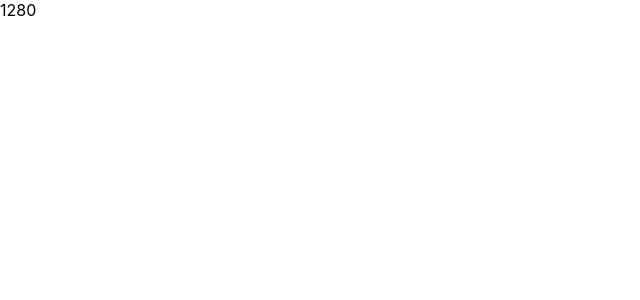
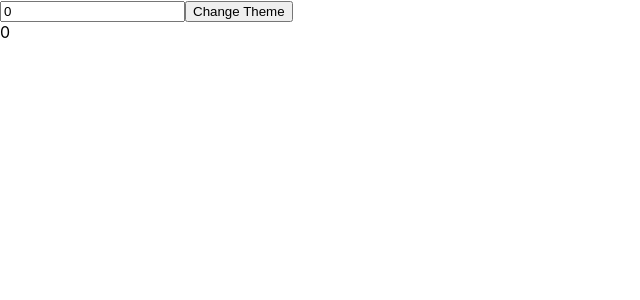
Before and after one commit to ianturner88/wds-react-hooks, a React (Create React App) app in the folder hooks-intro/: page / in a window 1280 px wide. Shown: the top 300 px of the page, without its empty margins (0-640 px from the left). Built offline with nearby package versions, Linux system fonts and the light colour scheme.

Commit message:
useMemo boilerplate code

```diff
--- a/hooks-intro/src/App.js
+++ b/hooks-intro/src/App.js
@@ -2,11 +2,12 @@
 import Hook1 from './hooks/Hook1-useState';
 import Hook2 from './hooks/Hook2-useEffect';
 import Hook3 from './hooks/Hook3-useEffect';
+import Hook4 from './hooks/Hooks4-useMemo';
 
 function App() {
   return (
     <>
-      <Hook3 />
+      <Hook4 />
     </>
   );
 }
--- /dev/null
+++ b/hooks-intro/src/hooks/Hooks4-useMemo.js
@@ -0,0 +1,33 @@
+import React, { useState, useEffect } from 'react';
+
+function Hook4() {
+  const [number, setNumber] = useState(0);
+  const [dark, setDark] = useState(false);
+  const doubleNumber = slowFunction(number);
+  const themeStyles = {
+    backgroundColor: dark ? 'black' : 'white',
+    color: dark ? 'white' : 'black',
+  };
+
+  return (
+    <>
+      <input
+        type="number"
+        value={number}
+        onChange={(e) => setNumber(parseInt(e.target.value))}
+      />
+      <button onClick={() => setDark((prevDark) => !prevDark)}>
+        Change Theme
+      </button>
+      <div style={themeStyles}>{doubleNumber}</div>
+    </>
+  );
+}
+
+function slowFunction(num) {
+  console.log('Calling Slow Function');
+  for (let i = 0; i <= 1000000000; i++) {}
+  return num * 2;
+}
+
+export default Hook4;
```
Also changed, not shown: 1 other file (tests, documents, lock files or other folders).
